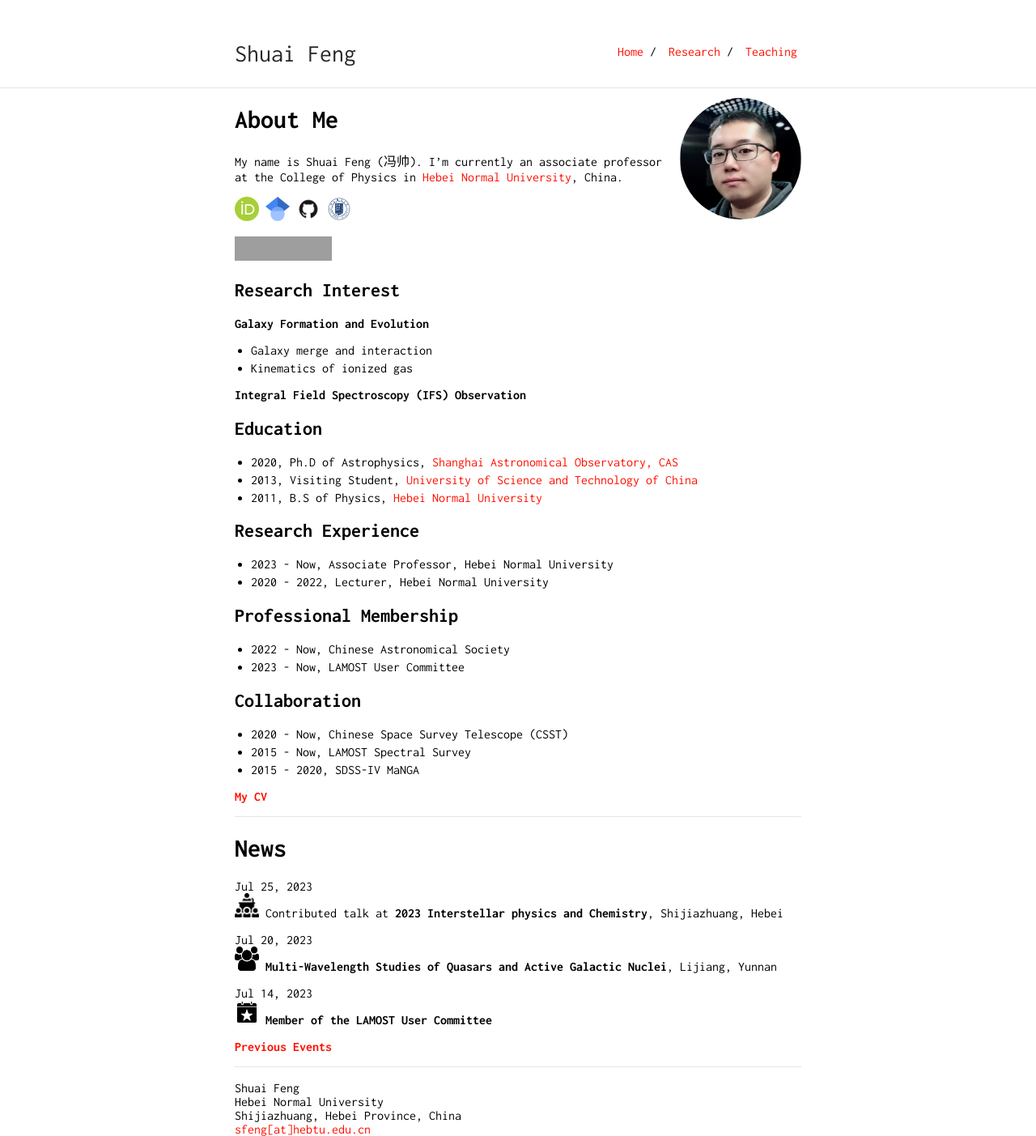
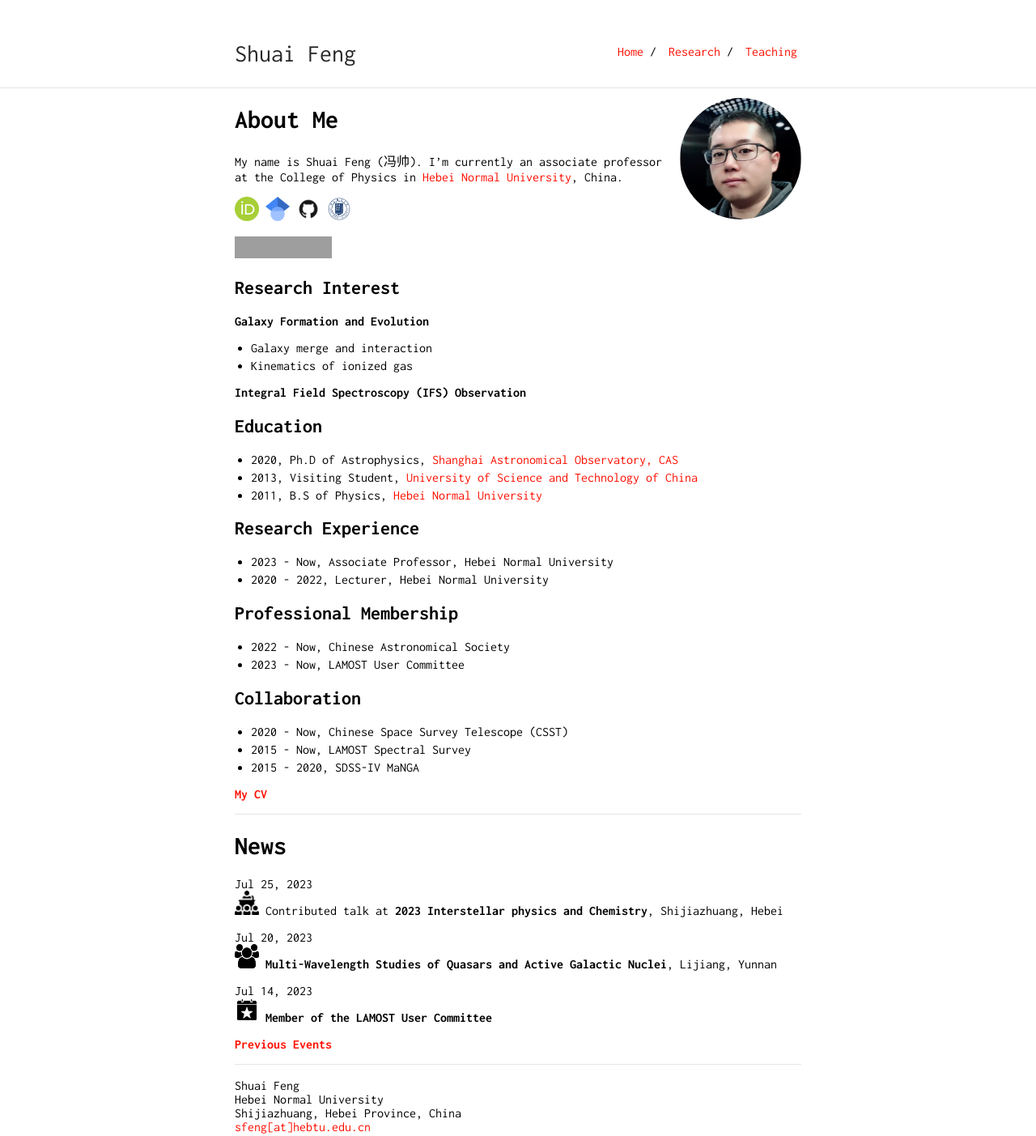
Before and after one commit to fengshuai0210/fengshuai0210.github.io, a Jekyll site: the page built from index.md, in a window 1280 px wide. Shown: the whole page at 81% size. Built offline with Jekyll 4.4.1, drawn with Linux system fonts in a browser that asks for light colours; grey boxes are pictures that could not be loaded.

Commit message:
Update index.md

```diff
--- a/index.md
+++ b/index.md
@@ -10,7 +10,7 @@ My name is Shuai Feng (冯帅). I'm currently an associate professor at the Coll
 
 [<img src="/image/orcid.png" alt="orcid" title="orcid" style="width:30px;height:30px;">](https://orcid.org/0000-0002-9767-9237) [<img src="/image/Google_Scholar_logo.svg" alt="google scholar" title="google scholar" style="width:30px;height:30px;">](https://scholar.google.com/citations?user=2BSBFeQAAAAJ&hl=zh-CN) [<img src="/image/GitHub-Mark.png" alt="GitHub" title="GitHub" style="width:30px;height:30px;">](https://github.com/fengshuai0210) [<img src="/image/hebtu_logo.gif" alt="Hebtu" title="Personal Page @ Hebei Normal University (学校个人页面)" style="width:30px;height:30px;">](https://phys.hebtu.edu.cn/a/szll/qyjg/index.html)
 
-[<img src="https://hits.seeyoufarm.com/api/count/incr/badge.svg?url=https%3A%2F%2Ffengshuai0210.github.io&count_bg=%23C83D90&title_bg=%23555555&icon=wechat.svg&icon_color=%23E7E7E7&title=HITS&edge_flat=true" style="width:120px;height:30px;">](https://hits.seeyoufarm.com)
+[<img src="https://hits.seeyoufarm.com/api/count/incr/badge.svg?url=https%3A%2F%2Ffengshuai0210.github.io&count_bg=%23C83D90&title_bg=%23555555&icon=wechat.svg&icon_color=%23E7E7E7&title=HITS&edge_flat=true" style="width:120px;height:27px;">](https://hits.seeyoufarm.com)
 
 ## Research Interest
 
```
